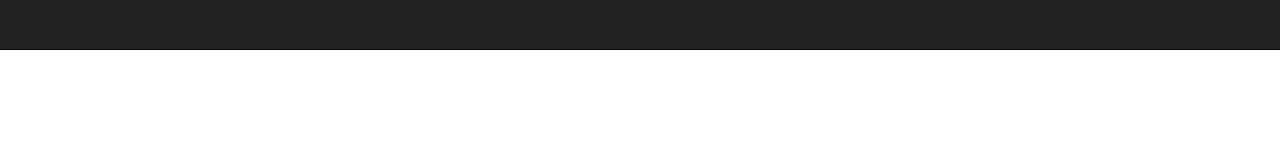
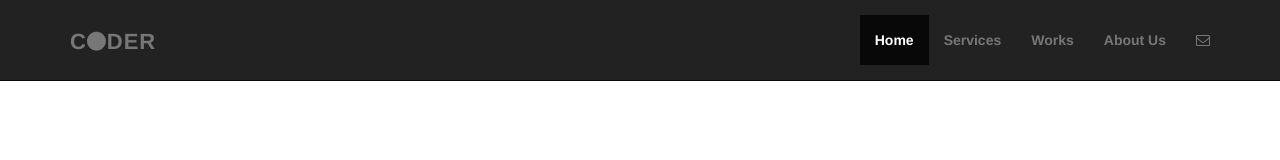
Before and after one commit to murkymao/bootstrap1, a plain HTML site: page idex.html in a window 1280 px wide. Drawn offline with nearby package versions, Linux system fonts and the light colour scheme.

Commit message:
add header and responsive menu

```diff
--- a/assets/css/main.css
+++ b/assets/css/main.css
@@ -37,3 +37,31 @@ a:hover, a:focus {
     text-decoration: none;
     outline: 0;
 }
+
+hr {
+    display: block;
+    height: 1px;
+    border: 0;
+    border-top: 1px solid #cccccc;
+    margin: 1em 0;
+    padding: 0;
+}
+
+.navbar {
+    font-weight: 800;
+    font-size: 14px;
+    padding-top: 15px;
+    padding-bottom: 15px;
+}
+
+.navbar-inverse {
+    background: #2d2d2d;
+    border-color: #2d2d2d;
+}
+
+.navbar-inverse .navbar-brand {
+    color: #999999;
+    font-weight: bolder;
+    font-size: 22px;
+    letter-spacing: 1px;
+}
--- a/idex.html
+++ b/idex.html
@@ -9,17 +9,29 @@
     <link rel="stylesheet" href="assets/css/font-awesome.min.css">
 </head>
 <body>
-<div class="navbar navbar-inverse navbar-fixed-top">
+<nav class="navbar navbar-inverse navbar-fixed-top">
     <div class="container">
         <div class="navbar-header">
-            <button type="button" class="navbar-toggle" data-toggle="collapse" data-target=".navbar-collapse">
-            <span class="icon-bar"></span>
-            <span class="icon-bar"></span>
-            <span class="icon-bar"></span>
+            <button type="button" class="navbar-toggle" data-toggle="collapse" data-target="#navbar-collapse">
+                <span class="icon-bar"></span>
+                <span class="icon-bar"></span>
+                <span class="icon-bar"></span>
             </button>
+            <a href="#" class="navbar-brand">C<i class="fa fa-circle"></i>DER</a>
+        </div>
+        <div class="navbar-collapse collapse" id="navbar-collapse">
+            <ul class="nav navbar-nav navbar-right">
+                <li class="active"><a href="#">Home</a></li>
+                <li><a href="#">Services</a></li>
+                <li><a href="#">Works</a></li>
+                <li><a href="#">About Us</a></li>
+                <li><a href="#"><i class="fa fa-envelope-o"></i></a></li>
+            </ul>
         </div>
     </div>
-</div>
+</nav>
 
+<script src="https://ajax.googleapis.com/ajax/libs/jquery/3.2.1/jquery.min.js"></script>
+<script src="assets/js/bootstrap.min.js"></script>
 </body>
 </html>
```
